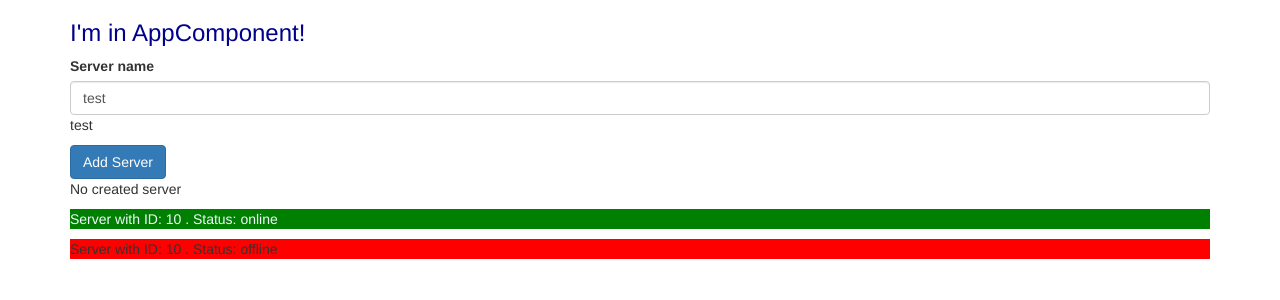
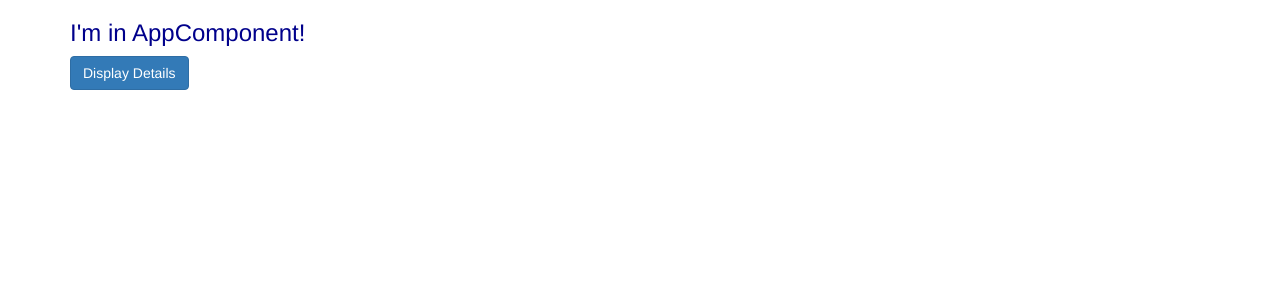
Before and after one commit to Regnised/angular-udemy, an Angular app: page / in a window 1280 px wide. Shown: the top 300 px of the page. Built offline with nearby package versions, Linux system fonts and the light colour scheme.

Commit message:
task 3 done

```diff
--- a/src/app/app.component.css
+++ b/src/app/app.component.css
@@ -1,3 +1,9 @@
 h3 {
   color: darkblue;
 }
+.showSecret {
+  display: none;
+}
+.whiteText {
+  color: white;
+}
--- a/src/app/app.component.html
+++ b/src/app/app.component.html
@@ -2,7 +2,19 @@
   <div class="row">
     <div class="col-xs-12">
       <h3>I'm in AppComponent!</h3>
-      <app-servers> </app-servers>
+      <button class="btn btn-primary" (click)="displaySecret()">
+        Display Details
+      </button>
+      <p [ngClass]="{showSecret: isSecret}">
+        Secret content
+      </p>
+      <p
+        *ngFor="let log of logs"
+        [ngClass]="{whiteText: logs.length > 5}"
+        [ngStyle]="{backgroundColor: getColor()}"
+      >
+      {{log}}
+      </p>
     </div>
   </div>
 </div>
--- a/src/app/app.component.ts
+++ b/src/app/app.component.ts
@@ -7,4 +7,15 @@ import { Component } from '@angular/core';
 })
 export class AppComponent {
   title = 'my-first-app';
+  isSecret = true;
+  logs = [];
+
+  displaySecret() {
+    this.isSecret = !this.isSecret;
+    this.logs.push(`${new Date().toDateString()}`);
+  }
+
+  getColor() {
+    return this.logs.length > 5 ? 'blue' : 'transparent';
+  }
 }
--- a/src/app/app.module.ts
+++ b/src/app/app.module.ts
@@ -2,15 +2,11 @@ import { BrowserModule } from '@angular/platform-browser';
 import { NgModule } from '@angular/core';
 
 import { AppComponent } from './app.component';
-import { ServerComponent } from './server/server.component';
-import { ServersComponent } from './servers/servers.component';
 import { FormsModule } from '@angular/forms';
 
 @NgModule({
   declarations: [
     AppComponent,
-    ServerComponent,
-    ServersComponent,
   ],
   imports: [
     BrowserModule,
--- a/src/app/server/server.component.html
+++ /dev/null
@@ -1,5 +0,0 @@
-<p
-  [ngStyle]="{backgroundColor: getColor()}"
-  [ngClass]="{online: serverStatus === 'online'}"
->
-  Server with ID: {{serverId}} . Status: {{serverStatus}}</p>
--- a/src/app/server/server.component.ts
+++ /dev/null
@@ -1,23 +0,0 @@
-import {Component} from '@angular/core';
-
-@Component({
-  selector: 'app-server',
-  templateUrl: './server.component.html',
-  styles: [`
-    .online {
-      color: aliceblue;
-    }
-  `]
-})
-export class ServerComponent {
-  public serverId = 10;
-  public serverStatus = 'offline';
-
-  constructor() {
-    this.serverStatus = Math.random() > 0.5 ? 'online' : 'offline';
-  }
-
-  getColor() {
-    return this.serverStatus === 'online' ? 'green' : 'red';
-  }
-}
--- a/src/app/servers/servers.component.html
+++ /dev/null
@@ -1,18 +0,0 @@
-<label>Server name</label>
-<!--<input type="text" class="form-control" (input)="onUpdateServerName($event)">-->
-<input type="text" class="form-control" [(ngModel)]="serverName">
-<p> {{serverName}} </p>
-<button
-  class="btn btn-primary"
-  [disabled]="!allowNewServer"
-  (click)="onCreateServer()"
->Add Server</button>
-<!--<p [innerText]="allowNewServer"></p>-->
-<!--<p>{{ serverCreationStatus }}</p>-->
-<p *ngIf="serverCreated; else noServer">Server {{serverName}} created</p>
-<ng-template #noServer>
-  <p>
-    No created server
-  </p>
-</ng-template>
-<app-server *ngFor="let server of servers"></app-server>
--- a/src/app/servers/servers.component.ts
+++ /dev/null
@@ -1,34 +0,0 @@
-import { Component, OnInit } from '@angular/core';
-
-@Component({
-  selector: 'app-servers',
-  templateUrl: './servers.component.html',
-  styleUrls: ['./servers.component.css']
-})
-export class ServersComponent implements OnInit {
-  allowNewServer = false;
-  serverCreationStatus = 'No server was created!';
-  serverName = 'test';
-  serverCreated = false;
-  servers = ['Server 1', 'Server 2'];
-
-  constructor() {
-    setTimeout( () => {
-      this.allowNewServer = true;
-    }, 2000);
-  }
-
-  ngOnInit() {
-  }
-
-  onCreateServer() {
-    this.serverCreated = true;
-    this.servers.push(this.serverName);
-    this.serverCreationStatus = 'Server was created';
-  }
-
-  onUpdateServerName(event: any) {
-    this.serverName = ( event.target as HTMLInputElement).value;
-  }
-
-}
```
Also changed, not shown: src/app/servers/servers.component.css (deleted).
